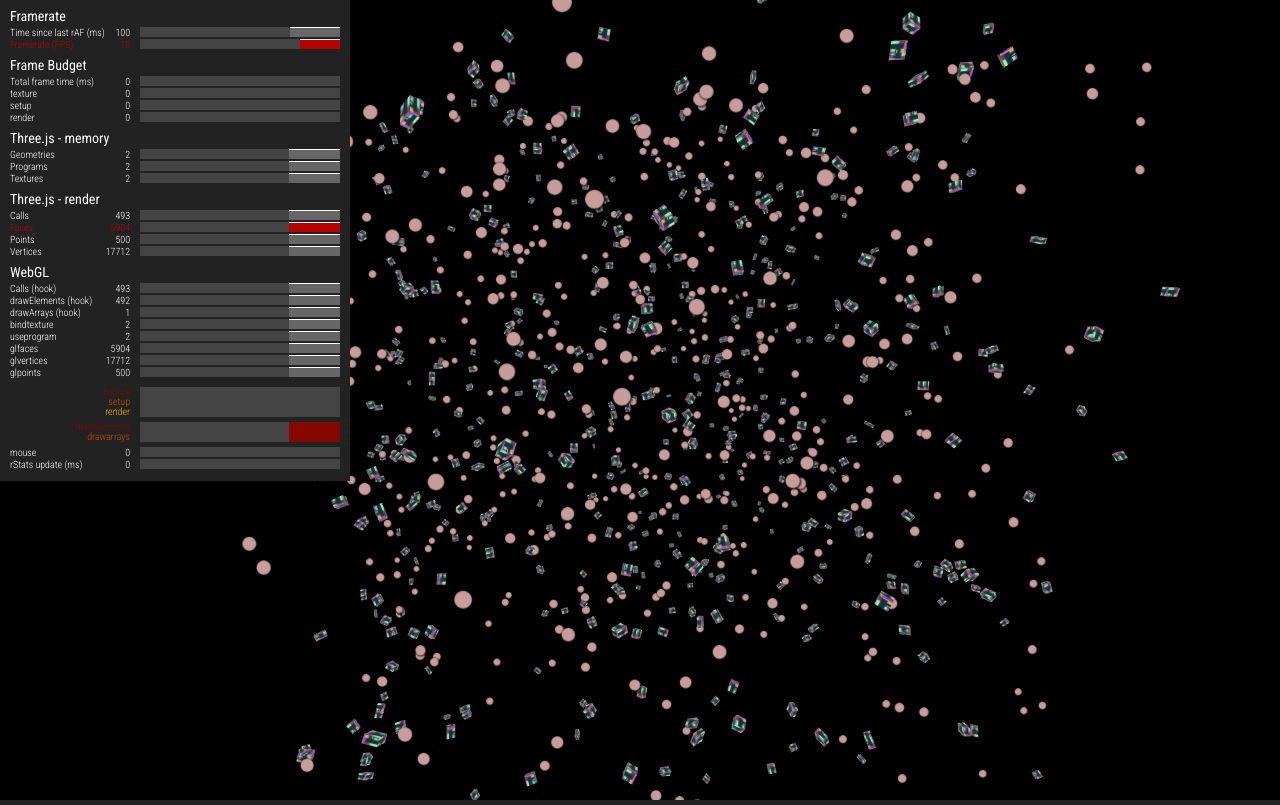
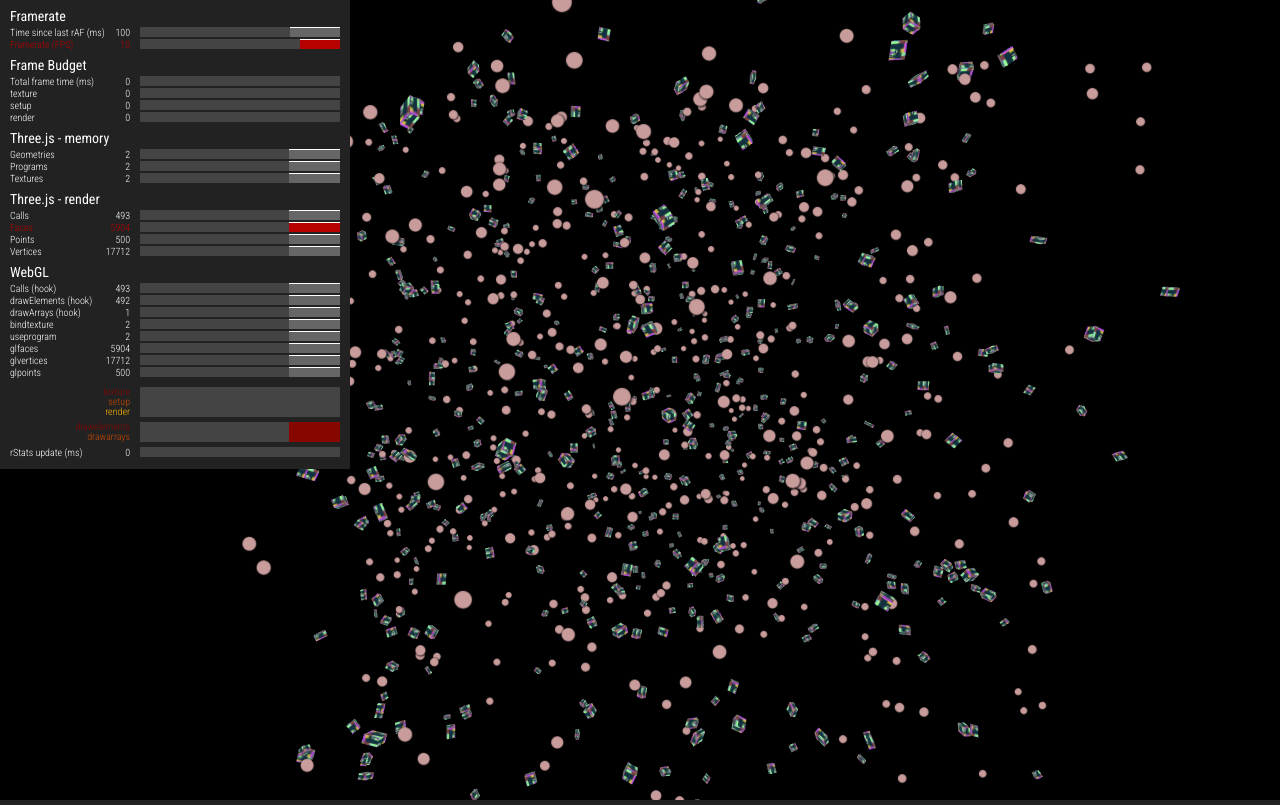
Before and after one commit to spite/rstats, a plain HTML site: page demo/index.html in a window 1280 px wide. Drawn offline with Linux system fonts and the light colour scheme; animation ran at ten frames a second.

Commit message:
index added

```diff
--- a/demo/index.html
+++ b/demo/index.html
@@ -255,10 +255,8 @@ function onMouseDown( event ) {
 
 }
 
-var mouseOps = 0;
 function onMouseMove( event ) {
 
-    mouseOps++;
     if ( isUserInteracting ) {
 
         nlon = ( event.clientX - onPointerDownPointerX ) * 0.1 + onPointerDownLon;
@@ -395,7 +393,6 @@ function render() {
     rS( 'memory.used' ).set( performance.memory.usedJSHeapSize );
     rS( 'memory.total' ).set( performance.memory.totalJSHeapSize );*/
 
-    rS( 'mouse' ).set( mouseOps );
     rS( 'rStats' ).start();
     rS().update();
     rS( 'rStats' ).end();
```
